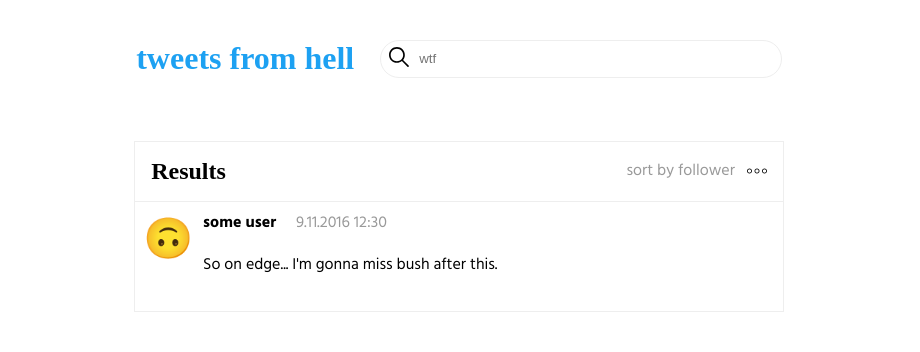
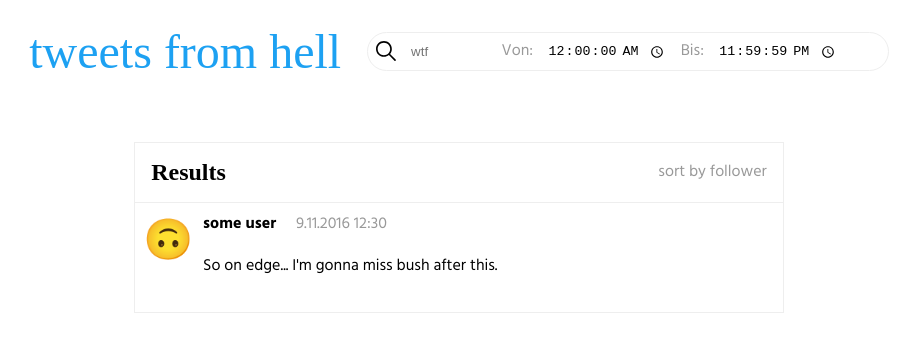
Before and after one commit to fabianbliem/solr-tweets, a website built with webpack: page src/index.html in a window 1280 px wide. Shown: the whole page, without its empty margins (181-1101 px from the left). Built offline with nearby package versions, Linux system fonts and the light colour scheme; a web font is replaced by a local one.

Commit message:
Add altered header

```diff
--- a/src/index.html
+++ b/src/index.html
@@ -12,31 +12,17 @@
     <h1>tweets from hell</h1>
     <div class='search'>
         <label for="search"><img class="icon" src="<%= require('./images/search.svg')%>" alt="search"></label>
-        <input id="text" type="text" placeholder="wtf" name="search">
+        <input class="query" id="text" type="text" placeholder="wtf" name="search">
+        <label class="light filterlabel">Von: </label><input type="time" step="1" name="von" id="from_date" value="00:00:00">
+        <label class="light filterlabel">Bis: </label><input type="time" step="1" name="bis" id="to_date" value="23:59:59">
         <button class="btn btn-day">go</button>
     </div>
   </header>
   <main id="main">
     <div class="heading">
         <h2>Results</h2>
-        <div>
-          <label class="light" for="sortby">sort by follower</label>
-          <input type="checkbox" id="sortby">
-          <label class="iconcont" for="openfilters"><img class="icon" src="<%= require('./images/menu.svg')%>" alt="menu"></label>
-        </div>
-        <input type="checkbox" id="openfilters">
-        <div class="filter">
-          <span class="marked">Datum</span><br>
-          <label>Von
-            <input type="time" step="1" name="von" id="from_date" value="00:00:00">
-          </label>
-          <br>
-          <label>Bis
-            <input type="time" step="1" name="bis" id="to_date" value="23:59:59">
-          </label>
-          <br>
-          <button class="btn">Apply</button>
-        </div>
+        <label class="light" for="sortby">sort by follower</label>
+        <input type="checkbox" id="sortby">
     </div>
     <div id="output">
       <div class="card tweet">
--- a/src/index.js
+++ b/src/index.js
@@ -81,7 +81,7 @@ function output(outDiv, suchwort, results){
   for (const result of results.docs.slice(0, 10)) {
 
     outDiv.innerHTML +=
-    `<div class="tweetcard">
+    `<div class="card tweet">
     <p class="upp">&#128579;</p>
     <span class="cardhead">
       <p class="uname marked">${result[USERNAME_FIELD]}</p> <p class="tweetdate light">${result[TIME_FIELD]}</p>
--- a/src/style/main.scss
+++ b/src/style/main.scss
@@ -1,4 +1,4 @@
-@import url(//db.onlinewebfonts.com/c/d4358481c43110657b0393c2efad2f3a?family=Arista);
+@import url(//db.onlinewebfonts.com/c/ff7b55e6b1bbced22c1e9ca8ead91520?family=Arista);
 @import './vars.scss';
 
 body{
@@ -26,7 +26,7 @@ body{
       border-radius: 20px;
       color:white;
       background-color: $primaryc;
-      padding:.4em .8em;
+      padding:.6em .8em;
       &:hover{
           background-color: $hoverc;
           transition: background-color ease .2s;
@@ -37,29 +37,34 @@ body{
 
     }
     header{
-        padding-top: 2em;
+        padding-top: 1em;
         display: flex;
         justify-content: center;
         // padding-left: 15vw;
         h1 {
             color: $primaryc;
             font-family: 'Arista';
+            font-weight: 100;
             margin:0;
+            font-size: 3em;
         }
         .search {
             display: flex;
+            margin-top: auto;
+            margin-bottom: auto;
             justify-content: space-between;
             margin-left: 2vw;
-            padding: .05em .5em;
+            height: 2.2em;
+            padding: .05em 0 .05em .5em;
             border: $borderlight;
             border-radius: 20px;
-            width: 30vw;
+            width: 40vw;
             vertical-align: middle;
             &:focus-within{
                 border: $borderblue;
                 transition: $simpletrans;
                 .icon{
-                    path{
+                    svg{
                         fill: $primaryc;
                     }
                 }
@@ -70,14 +75,18 @@ body{
             }
             label{
                 display: inline-block;
-                vertical-align: middle;
                 .icon{
-                    margin-top: 25%;
+                    margin-top: 35%;
                 }
+                line-height: 2.2em;
             }
             input{
-                border: none;
-                width: 80%;
+              border: none;
+              margin-left: 1em;
+              margin-right: 1em;
+              &.query{
+                width: 70%;
+              }
             }
             .btn-day{
                 visibility: hidden;
```
